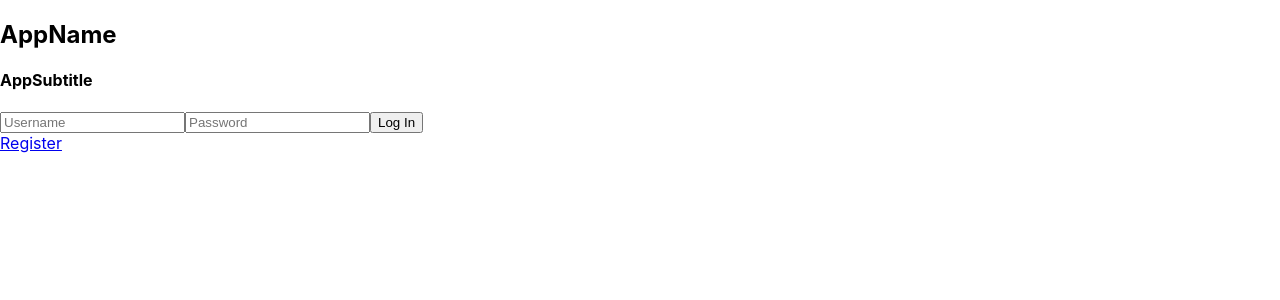
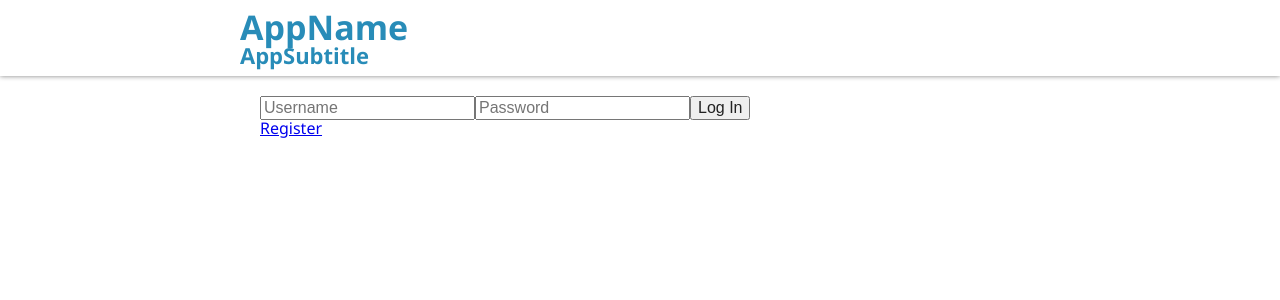
Before and after one commit to jordivilagut/react-authentication, a React (Create React App) app: page /login in a window 1280 px wide. Shown: the top 300 px of the page. Built offline with nearby package versions, Linux system fonts and the light colour scheme; what superagent-promise would draw is missing.

Commit message:
Add simple styling

```diff
--- a/src/application/App.js
+++ b/src/application/App.js
@@ -9,10 +9,12 @@
 export const App = props => (
     <div>
         <TopNav {...props}/>
-        <Switch>
-            <PrivateRoute exact path="/" component={Dashboard} props={props} />
-            <Route exact path="/login" render={() => (<Login {...props}/>)} />
-            <Route exact path="/signup" render={() => (<Signup {...props}/>)} />
-        </Switch>
+        <div id="mainPanel" className="appContent">
+            <Switch>
+                <PrivateRoute exact path="/" component={Dashboard} props={props} />
+                <Route exact path="/login" render={() => (<Login {...props}/>)} />
+                <Route exact path="/signup" render={() => (<Signup {...props}/>)} />
+            </Switch>
+        </div>
     </div>
 );
--- a/src/components/Logo.js
+++ b/src/components/Logo.js
@@ -1,8 +1,8 @@
 import React from 'react';
 
 export const Logo = () => (
-    <div>
+    <div className="logo">
         <h1>AppName</h1>
-        <h4>AppSubtitle</h4>
+        <h2>AppSubtitle</h2>
     </div>
 );
--- a/src/components/TopNav.js
+++ b/src/components/TopNav.js
@@ -2,10 +2,13 @@
 import {Logo} from "./Logo";
 import {FormButton} from "./FormButton";
 import '../styles/index.css';
+import '../styles/topnav.css';
 
 export const TopNav = props => (
-    <nav>
-        <Logo/>
-        <FormButton css={props.authentication.isLogged ? "" : "hidden"} text='Log Out' click={() => props.handleLogout()}/>
+    <nav className="bottomShadow">
+        <div className="appContent">
+            <Logo/>
+            <FormButton css={props.authentication.isLogged ? "" : "hidden"} text='Log Out' click={() => props.handleLogout()}/>
+        </div>
     </nav>
 );
--- a/src/index.js
+++ b/src/index.js
@@ -1,5 +1,6 @@
 import React from 'react';
 import ReactDOM from 'react-dom';
+import './styles/reset.css';
 import './styles/index.css';
 import {Provider} from 'react-redux';
 import * as serviceWorker from './serviceWorker';
--- a/src/pages/Dashboard.js
+++ b/src/pages/Dashboard.js
@@ -2,7 +2,7 @@
 
 export const Dashboard = props => (
     <div>
-        <p>Dashboard</p>
+        <p>Welcome!</p>
         <p>User: {JSON.parse(props.authentication.user).username}</p>
     </div>
 );
--- a/src/styles/index.css
+++ b/src/styles/index.css
@@ -1,10 +1,11 @@
 body {
   margin: 0;
-  font-family: -apple-system, BlinkMacSystemFont, "Segoe UI", "Roboto", "Oxygen",
-    "Ubuntu", "Cantarell", "Fira Sans", "Droid Sans", "Helvetica Neue",
-    sans-serif;
+  font-family: "Avenir", "Segoe UI", "Roboto", "Oxygen",
+  "Ubuntu", "Cantarell", "Fira Sans", "Droid Sans", "Helvetica Neue",
+  sans-serif;
   -webkit-font-smoothing: antialiased;
   -moz-osx-font-smoothing: grayscale;
+  color: #288cb8;
 }
 
 code {
@@ -12,6 +13,26 @@
     monospace;
 }
 
+h1 {
+  font-weight: bold;
+  font-size: 34px;
+}
+
+h2 {
+  font-weight: bold;
+  font-size: 22px;
+}
+
 .hidden {
   display: none;
 }
+
+#mainPanel {
+  padding-top: 20px;
+  padding-left: 40px;
+}
+
+.appContent {
+  margin: auto;
+  max-width: 800px;
+}
--- /dev/null
+++ b/src/styles/reset.css
@@ -0,0 +1,361 @@
+html, body, div, span, applet, object, iframe,
+h1, h2, h3, h4, h5, h6, p, blockquote, pre,
+a, abbr, acronym, address, big, cite, code,
+del, dfn, em, img, ins, kbd, q, s, samp,
+small, strike, strong, sub, sup, tt, var,
+b, u, i, center,
+dl, dt, dd, ol, ul, li,
+fieldset, form, label, legend,
+table, caption, tbody, tfoot, thead, tr, th, td,
+article, aside, canvas, details, embed,
+figure, figcaption, footer, header, hgroup,
+menu, nav, output, ruby, section, summary,
+time, mark, audio, video {
+    margin: 0;
+    padding: 0;
+    border: 0;
+    font-size: 100%;
+    font: inherit;
+    vertical-align: baseline;
+}
+
+/* make sure to set some focus styles for accessibility */
+:focus {
+    outline: 0;
+}
+
+/* HTML5 display-role reset for older browsers */
+article, aside, details, figcaption, figure,
+footer, header, hgroup, menu, nav, section {
+    display: block;
+}
+
+body {
+    line-height: 1;
+}
+
+ol, ul {
+    list-style: none;
+}
+
+blockquote, q {
+    quotes: none;
+}
+
+blockquote:before, blockquote:after,
+q:before, q:after {
+    content: '';
+    content: none;
+}
+
+table {
+    border-collapse: collapse;
+    border-spacing: 0;
+}
+
+input[type=search]::-webkit-search-cancel-button,
+input[type=search]::-webkit-search-decoration,
+input[type=search]::-webkit-search-results-button,
+input[type=search]::-webkit-search-results-decoration {
+    -webkit-appearance: none;
+    -moz-appearance: none;
+}
+
+input[type=search] {
+    -webkit-appearance: none;
+    -moz-appearance: none;
+    -webkit-box-sizing: content-box;
+    -moz-box-sizing: content-box;
+    box-sizing: content-box;
+}
+
+textarea {
+    overflow: auto;
+    vertical-align: top;
+    resize: vertical;
+}
+
+/**
+ * Correct `inline-block` display not defined in IE 6/7/8/9 and Firefox 3.
+ */
+
+audio,
+canvas,
+video {
+    display: inline-block;
+    *display: inline;
+    *zoom: 1;
+    max-width: 100%;
+}
+
+/**
+ * Prevent modern browsers from displaying `audio` without controls.
+ * Remove excess height in iOS 5 devices.
+ */
+
+audio:not([controls]) {
+    display: none;
+    height: 0;
+}
+
+/**
+ * Address styling not present in IE 7/8/9, Firefox 3, and Safari 4.
+ * Known issue: no IE 6 support.
+ */
+
+[hidden] {
+    display: none;
+}
+
+/**
+ * 1. Correct text resizing oddly in IE 6/7 when body `font-size` is set using
+ *    `em` units.
+ * 2. Prevent iOS text size adjust after orientation change, without disabling
+ *    user zoom.
+ */
+
+html {
+    font-size: 100%; /* 1 */
+    -webkit-text-size-adjust: 100%; /* 2 */
+    -ms-text-size-adjust: 100%; /* 2 */
+}
+
+/**
+ * Address `outline` inconsistency between Chrome and other browsers.
+ */
+
+a:focus {
+    outline: thin dotted;
+}
+
+/**
+ * Improve readability when focused and also mouse hovered in all browsers.
+ */
+
+a:active,
+a:hover {
+    outline: 0;
+}
+
+/**
+ * 1. Remove border when inside `a` element in IE 6/7/8/9 and Firefox 3.
+ * 2. Improve image quality when scaled in IE 7.
+ */
+
+img {
+    border: 0; /* 1 */
+    -ms-interpolation-mode: bicubic; /* 2 */
+}
+
+/**
+ * Address margin not present in IE 6/7/8/9, Safari 5, and Opera 11.
+ */
+
+figure {
+    margin: 0;
+}
+
+/**
+ * Correct margin displayed oddly in IE 6/7.
+ */
+
+form {
+    margin: 0;
+}
+
+/**
+ * Define consistent border, margin, and padding.
+ */
+
+fieldset {
+    border: 1px solid #c0c0c0;
+    margin: 0 2px;
+    padding: 0.35em 0.625em 0.75em;
+}
+
+/**
+ * 1. Correct color not being inherited in IE 6/7/8/9.
+ * 2. Correct text not wrapping in Firefox 3.
+ * 3. Correct alignment displayed oddly in IE 6/7.
+ */
+
+legend {
+    border: 0; /* 1 */
+    padding: 0;
+    white-space: normal; /* 2 */
+    *margin-left: -7px; /* 3 */
+}
+
+/**
+ * 1. Correct font size not being inherited in all browsers.
+ * 2. Address margins set differently in IE 6/7, Firefox 3+, Safari 5,
+ *    and Chrome.
+ * 3. Improve appearance and consistency in all browsers.
+ */
+
+button,
+input,
+select,
+textarea {
+    font-size: 100%; /* 1 */
+    margin: 0; /* 2 */
+    vertical-align: baseline; /* 3 */
+    *vertical-align: middle; /* 3 */
+}
+
+/**
+ * Address Firefox 3+ setting `line-height` on `input` using `!important` in
+ * the UA stylesheet.
+ */
+
+button,
+input {
+    line-height: normal;
+}
+
+/**
+ * Address inconsistent `text-transform` inheritance for `button` and `select`.
+ * All other form control elements do not inherit `text-transform` values.
+ * Correct `button` style inheritance in Chrome, Safari 5+, and IE 6+.
+ * Correct `select` style inheritance in Firefox 4+ and Opera.
+ */
+
+button,
+select {
+    text-transform: none;
+}
+
+/**
+ * 1. Avoid the WebKit bug in Android 4.0.* where (2) destroys native `audio`
+ *    and `video` controls.
+ * 2. Correct inability to style clickable `input` types in iOS.
+ * 3. Improve usability and consistency of cursor style between image-type
+ *    `input` and others.
+ * 4. Remove inner spacing in IE 7 without affecting normal text inputs.
+ *    Known issue: inner spacing remains in IE 6.
+ */
+
+button,
+html input[type="button"], /* 1 */
+input[type="reset"],
+input[type="submit"] {
+    -webkit-appearance: button; /* 2 */
+    cursor: pointer; /* 3 */
+    *overflow: visible;  /* 4 */
+}
+
+/**
+ * Re-set default cursor for disabled elements.
+ */
+
+button[disabled],
+html input[disabled] {
+    cursor: default;
+}
+
+/**
+ * 1. Address box sizing set to content-box in IE 8/9.
+ * 2. Remove excess padding in IE 8/9.
+ * 3. Remove excess padding in IE 7.
+ *    Known issue: excess padding remains in IE 6.
+ */
+
+input[type="checkbox"],
+input[type="radio"] {
+    box-sizing: border-box; /* 1 */
+    padding: 0; /* 2 */
+    *height: 13px; /* 3 */
+    *width: 13px; /* 3 */
+}
+
+/**
+ * 1. Address `appearance` set to `searchfield` in Safari 5 and Chrome.
+ * 2. Address `box-sizing` set to `border-box` in Safari 5 and Chrome
+ *    (include `-moz` to future-proof).
+ */
+
+input[type="search"] {
+    -webkit-appearance: textfield; /* 1 */
+    -moz-box-sizing: content-box;
+    -webkit-box-sizing: content-box; /* 2 */
+    box-sizing: content-box;
+}
+
+/**
+ * Remove inner padding and search cancel button in Safari 5 and Chrome
+ * on OS X.
+ */
+
+input[type="search"]::-webkit-search-cancel-button,
+input[type="search"]::-webkit-search-decoration {
+    -webkit-appearance: none;
+}
+
+/**
+ * Remove inner padding and border in Firefox 3+.
+ */
+
+button::-moz-focus-inner,
+input::-moz-focus-inner {
+    border: 0;
+    padding: 0;
+}
+
+/**
+ * 1. Remove default vertical scrollbar in IE 6/7/8/9.
+ * 2. Improve readability and alignment in all browsers.
+ */
+
+textarea {
+    overflow: auto; /* 1 */
+    vertical-align: top; /* 2 */
+}
+
+/**
+ * Remove most spacing between table cells.
+ */
+
+table {
+    border-collapse: collapse;
+    border-spacing: 0;
+}
+
+html,
+button,
+input,
+select,
+textarea {
+    color: #222;
+}
+
+
+::-moz-selection {
+    background: #b3d4fc;
+    text-shadow: none;
+}
+
+::selection {
+    background: #b3d4fc;
+    text-shadow: none;
+}
+
+img {
+    vertical-align: middle;
+}
+
+fieldset {
+    border: 0;
+    margin: 0;
+    padding: 0;
+}
+
+textarea {
+    resize: vertical;
+}
+
+.chromeframe {
+    margin: 0.2em 0;
+    background: #ccc;
+    color: #000;
+    padding: 0.2em 0;
+}
--- a/src/styles/topnav.css
+++ b/src/styles/topnav.css
@@ -0,0 +1,20 @@
+
+nav {
+    padding: 10px;
+}
+
+nav .appContent {
+    display: flex;
+    justify-content: space-between;
+    align-items: center;
+}
+
+.bottomShadow {
+    background: rgba(255,255,255,0.5);
+    box-shadow: 0 0 5px grey;
+}
+
+.logo {
+    display: flex;
+    flex-direction: column;
+}
```
